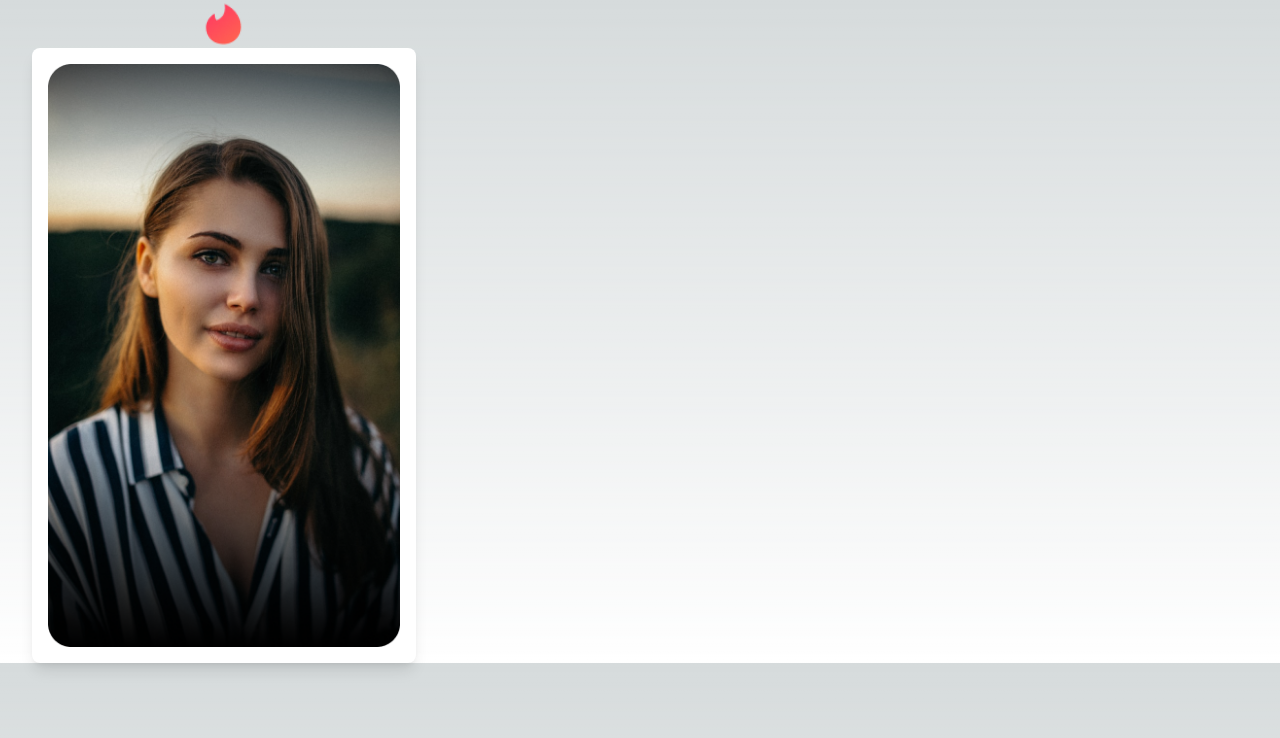
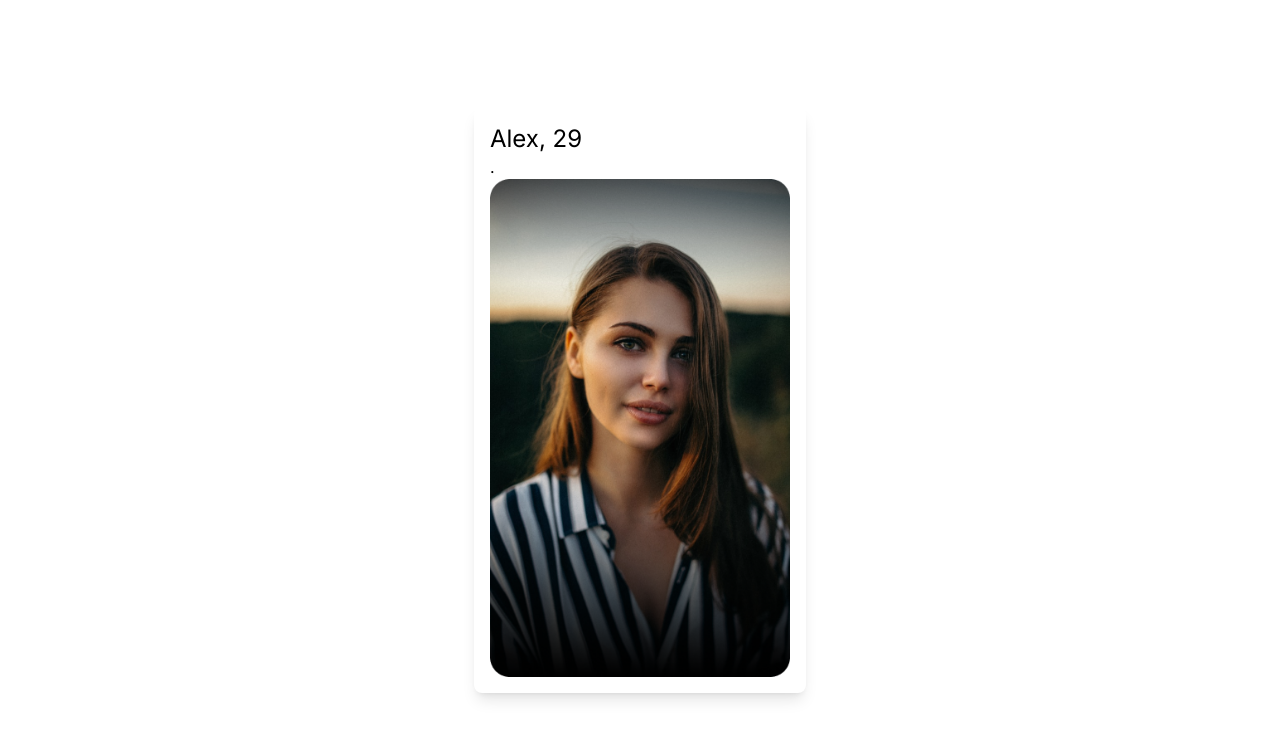
Before and after one commit to htheanh2000/tinder-swipe-interaction, a Next.js app: page / in a window 1280 px wide. Shown: the top 738 px of the page. Built offline with nearby package versions, Linux system fonts and the light colour scheme.

Commit message:
feat: init animation with frame-motion

```diff
--- a/src/app/globals.css
+++ b/src/app/globals.css
@@ -2,28 +2,8 @@
 @tailwind components;
 @tailwind utilities;
 
-:root {
-  --foreground-rgb: 0, 0, 0;
-  --background-start-rgb: 214, 219, 220;
-  --background-end-rgb: 255, 255, 255;
-}
-
-@media (prefers-color-scheme: dark) {
-  :root {
-    --foreground-rgb: 255, 255, 255;
-    --background-start-rgb: 0, 0, 0;
-    --background-end-rgb: 0, 0, 0;
-  }
-}
-
 body {
-  color: rgb(var(--foreground-rgb));
-  background: linear-gradient(
-      to bottom,
-      transparent,
-      rgb(var(--background-end-rgb))
-    )
-    rgb(var(--background-start-rgb));
+  background: #ffffff;
 }
 
 @layer utilities {
--- a/src/app/page.tsx
+++ b/src/app/page.tsx
@@ -1,12 +1,38 @@
+"use client"
 import Logo from "@/components/core/logo/index";
 import SwipeCard from "@/components/tinder/card/index";
+import { Profiles } from "@/data/profiles";
 import Image from "next/image";
+import { Key, useState } from "react";
 
-export default function Home() {
+const App = () => {
+  const [users, setUsers] = useState(Profiles);
+  const [currentIndex, setCurrentIndex] = useState(0);
+
+  const handleSwipe = () => {
+    if (currentIndex < users.length - 1) {
+      setCurrentIndex(currentIndex + 1); // Move to the next card
+    } else {
+      // No more cards to display, fetch more
+      setUsers(Profiles);
+      setCurrentIndex(0);
+      console.log("Fetch more profile.");
+    }
+  };
+
   return (
-    <div className="max-w-md flex justify-center items-center flex-col">
-      <Logo/>
-      <SwipeCard/>
+    <div className="flex flex-col items-center justify-center h-screen">
+      {users.length > 0 && currentIndex < users.length && (
+        <SwipeCard
+          key={users[currentIndex].id}
+          name={users[currentIndex].name}
+          age={users[currentIndex].age}
+          bio={users[currentIndex].bio}
+          onSwipe={handleSwipe}
+        />
+      )}
     </div>
   );
-}
+};
+
+export default App;
--- a/src/components/tinder/card/index.tsx
+++ b/src/components/tinder/card/index.tsx
@@ -1,18 +1,40 @@
 import React from 'react';
-import Image from 'next/image'
-interface ICardProps {
+import { motion } from 'framer-motion';
+import Image from 'next/image';
+
+interface SwipeCardProps {
+  name: string;
+  age: number;
+  bio: string;
+  onSwipe: () => void;
 }
 
-const SwipeCard= (props: ICardProps) => {
+const SwipeCard: React.FC<SwipeCardProps> = ({ name, age, bio, onSwipe }) => {
+
+    const handleDragStart = (event: React.DragEvent) => {
+        event.preventDefault(); // Prevents the default drag behavior of the image
+      };
+
+
   return (
-    <div
+    <motion.div
+      drag="x"
+      dragConstraints={{ left: 0, right: 0 }}
+      onDragEnd={(event, info) => {
+        const offset = info.offset.x;
+        if (Math.abs(offset) > 150) {  // Considered a swipe if dragged over 150 pixels left or right
+          onSwipe();
+        }
+      }}
       className="bg-white max-w-sm mx-auto rounded-lg shadow-lg overflow-hidden"
+      transition={{ type: "spring", stiffness: 260, damping: 20 }}
     >
       <div className="p-4">
-        <h2 className="text-2xl"></h2>
-        <Image src={'/assets/images/avatar.png'} alt={'avatar'} width={362} height={600}/>
+        <h2 className="text-2xl">{name}, {age}</h2>
+        <p>{bio}</p>
+        <Image src={'/assets/images/avatar.png'} alt={''} width={300} height={600} onDragStart={handleDragStart}   />
       </div>
-    </div>
+    </motion.div>
   );
 };
 
--- /dev/null
+++ b/src/data/profiles.ts
@@ -0,0 +1,7 @@
+export const Profiles = [
+{ id: 1, name: "Alex", age: 29, bio: "." },
+{ id: 2, name: "Jamie", age: 30, bio: "." },
+{ id: 1, name: "Dwight", age: 31, bio: "." },
+{ id: 2, name: "John", age: 32, bio: "." },
+// Add more users as needed
+]
```
Also changed, not shown: package.json (+6 -5 lines), 1 other file (tests, documents, lock files or other folders).
